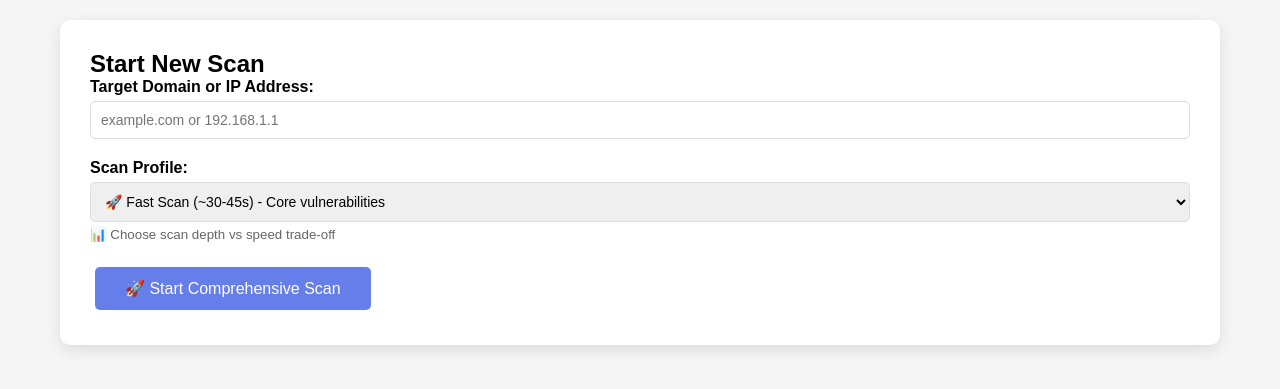
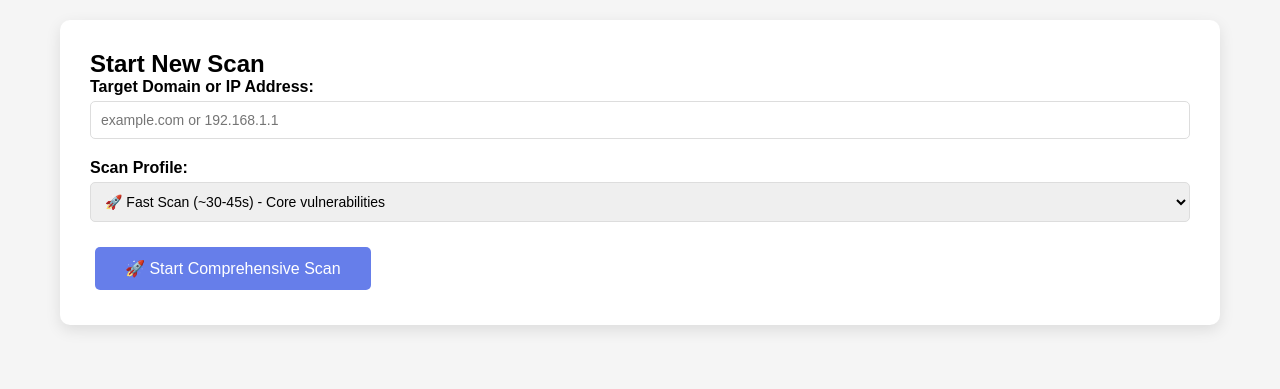
Before and after one commit to aziz16abdellaoui/vuln-scan, a Flask app: page / in a window 1280 px wide. Shown: the part 96-485 px from the top of the page. Run offline with Flask 3, Linux system fonts and the light colour scheme.

Commit message:
UI: Remove scan depth/speed trade-off helper text from dashboard

```diff
--- a/templates/dashboard.html
+++ b/templates/dashboard.html
@@ -121,9 +121,6 @@
                         <option value="standard" selected>🚀 Fast Scan (~30-45s) - Core vulnerabilities</option>
                         <option value="comprehensive">🔍 Complete Scan (~60-90s) - Full coverage</option>
                     </select>
-                    <small style="color: #666; margin-top: 5px; display: block;">
-                        📊 Choose scan depth vs speed trade-off
-                    </small>
                 </div>
 
                 <button type="submit" class="btn">🚀 Start Comprehensive Scan</button>
```
